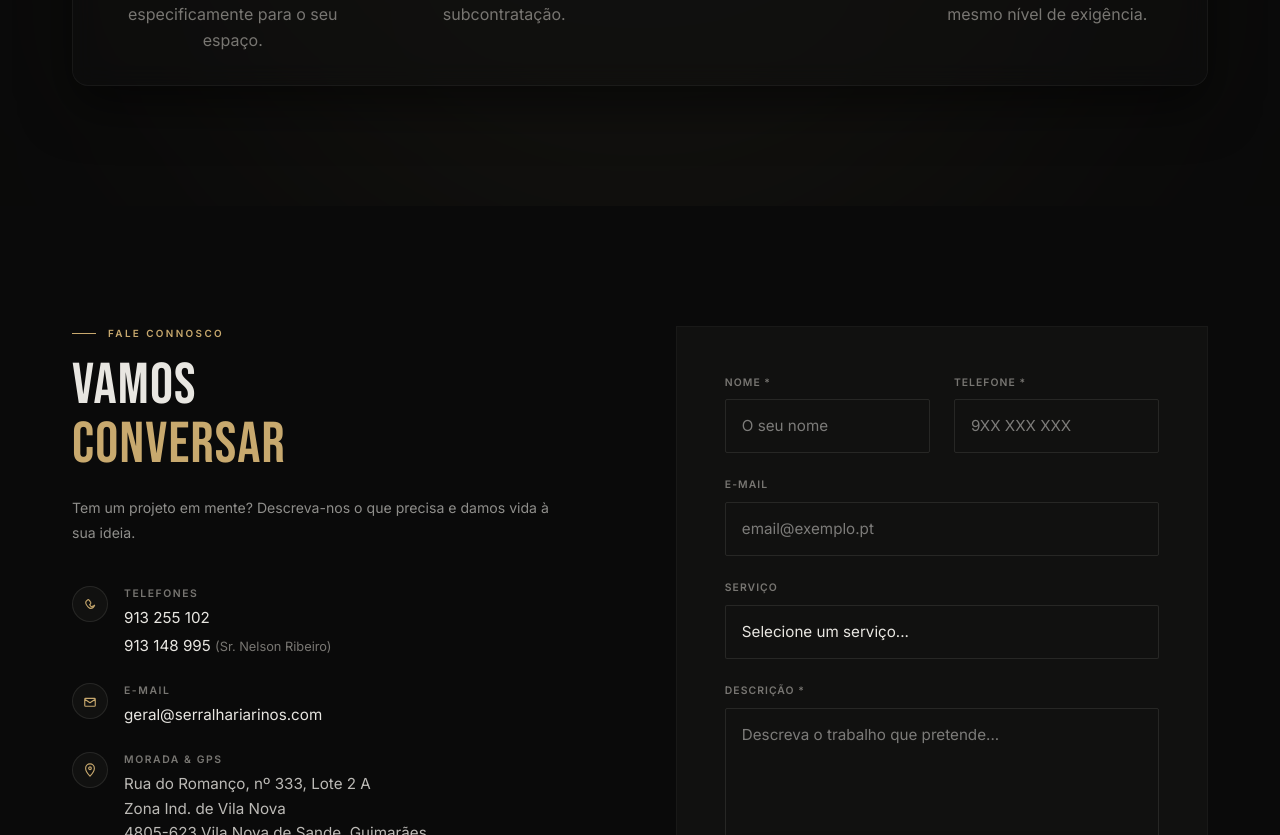
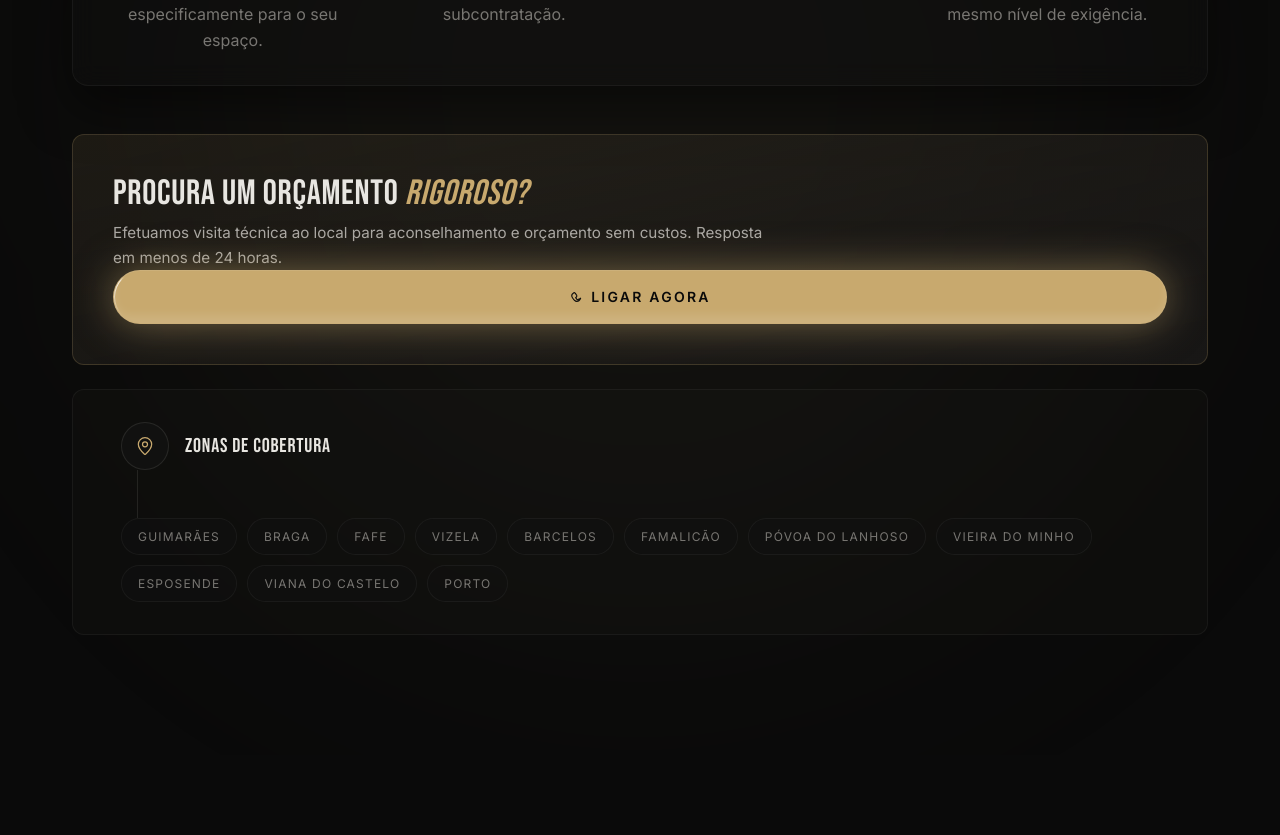
Before and after one commit to mendesrui19/Rino_Seralharia_Website, a React (Vite) app: page / in a window 1280 px wide. Shown: the part 5621-6456 px from the top of the page. Built offline with nearby package versions, Linux system fonts and the light colour scheme.

Commit message:
Restore Contact CTA and Zones below the Roadmap

```diff
--- a/src/components/sections/PorqueNos.tsx
+++ b/src/components/sections/PorqueNos.tsx
@@ -1,5 +1,10 @@
 import { motion } from "framer-motion";
 import { RoadmapCard } from "../ui/roadmap-card";
+import { MagicCard } from "../ui/magic-card";
+import { ShimmerButton } from "../ui/shimmer-button";
+import { MapPin } from "lucide-react";
+
+const zones = ["Guimarães", "Braga", "Fafe", "Vizela", "Barcelos", "Famalicão", "Póvoa do Lanhoso", "Vieira do Minho", "Esposende", "Viana do Castelo", "Porto"];
 
 export function PorqueNos() {
   return (
@@ -27,6 +32,7 @@ export function PorqueNos() {
           whileInView={{ opacity: 1, y: 0 }}
           viewport={{ once: true, margin: "-50px" }}
           transition={{ duration: 0.6 }}
+          className="mb-12"
         >
           <RoadmapCard
             items={[
@@ -57,6 +63,80 @@ export function PorqueNos() {
             ]}
           />
         </motion.div>
+
+        {/* CTA and Zones Grid */}
+        <div className="flex flex-col gap-6 max-w-6xl mx-auto">
+
+          {/* Orçamento Gratuito (CTA) */}
+          <motion.div
+            initial={{ opacity: 0, scale: 0.95, y: 20 }}
+            whileInView={{ opacity: 1, scale: 1, y: 0 }}
+            viewport={{ once: true }}
+            transition={{ duration: 0.5, delay: 0.2 }}
+            className="w-full relative group"
+          >
+            <MagicCard
+              className="flex flex-col md:flex-row items-center justify-between p-8 md:p-10 bg-gradient-to-br from-accent/10 to-bg-ter border-accent/20 h-full overflow-hidden"
+              gradientColor="rgba(200, 169, 110, 0.25)"
+            >
+              <div className="relative z-10 flex flex-col items-start text-left max-w-2xl">
+                <div className="font-display text-[2.2rem] tracking-[0.02em] mb-2 text-white leading-[1.1]">
+                  Procura um orçamento <span className="text-accent italic">rigoroso?</span>
+                </div>
+                <p className="text-[0.95rem] text-[#e8e6e1]/70 leading-[1.6] mb-8 md:mb-0">
+                  Efetuamos visita técnica ao local para aconselhamento e orçamento sem custos. Resposta em menos de 24 horas.
+                </p>
+              </div>
+
+              <div className="relative z-10 shrink-0 w-full md:w-auto">
+                <ShimmerButton
+                  href="tel:+351913255102"
+                  background="#c8a96e"
+                  shimmerColor="#ffffff"
+                  className="text-bg-base font-bold tracking-[0.16em] uppercase text-sm w-full md:w-auto px-10 py-4 shadow-[0_0_40px_rgba(200,169,110,0.5)] hover:-translate-y-1 flex items-center justify-center gap-2"
+                >
+                  <svg viewBox="0 0 16 16" fill="none" className="w-[14px] h-[14px]"><path d="M13.5 10.5c-.5-.5-2-.5-2.5 0l-.8.8c-1-.5-2-1.5-2.5-2.5l.8-.8c.5-.5.5-2 0-2.5L7 3.5c-.5-.5-1.5-.5-2 0L3.5 5C3 6 3.5 9 6 11.5S10 13 11 12.5l1.5-1.5c.5-.5.5-1.5 0-2z" stroke="currentColor" strokeWidth="1.3" strokeLinecap="round"/></svg>
+                  Ligar Agora
+                </ShimmerButton>
+              </div>
+
+              {/* Abstract decorative element inside card */}
+              <div className="absolute -bottom-20 -right-20 w-64 h-64 border border-accent/20 rounded-full blur-3xl opacity-50 group-hover:opacity-80 transition-opacity duration-700 pointer-events-none"></div>
+            </MagicCard>
+          </motion.div>
+
+          {/* Zona de Cobertura */}
+          <motion.div
+            initial={{ opacity: 0, scale: 0.95, y: 20 }}
+            whileInView={{ opacity: 1, scale: 1, y: 0 }}
+            viewport={{ once: true }}
+            transition={{ duration: 0.5, delay: 0.3 }}
+            className="w-full"
+          >
+            <MagicCard
+              className="flex flex-col lg:flex-row items-center gap-8 p-8 md:px-12 bg-bg-ter/30 border-white/[0.05]"
+              gradientColor="rgba(200, 169, 110, 0.1)"
+            >
+              <div className="flex items-center gap-4 shrink-0">
+                <div className="w-12 h-12 rounded-full bg-bg-sec flex items-center justify-center border border-white/10">
+                  <MapPin className="w-5 h-5 text-accent" strokeWidth={1.5} />
+                </div>
+                <div className="font-display text-xl tracking-[0.04em] text-white">Zonas de Cobertura</div>
+              </div>
+
+              <div className="w-[1px] h-12 bg-white/10 hidden lg:block mx-4"></div>
+
+              <div className="flex flex-wrap gap-2.5 justify-center lg:justify-start">
+                {zones.map((zone) => (
+                  <span key={zone} className="text-[0.75rem] uppercase tracking-widest text-dim border border-white/[0.05] py-2 px-4 rounded-full bg-bg-sec/50 hover:bg-accent/10 hover:border-accent/30 hover:text-accent transition-all duration-300 cursor-default">
+                    {zone}
+                  </span>
+                ))}
+              </div>
+            </MagicCard>
+          </motion.div>
+
+        </div>
       </div>
     </section>
   );
```
